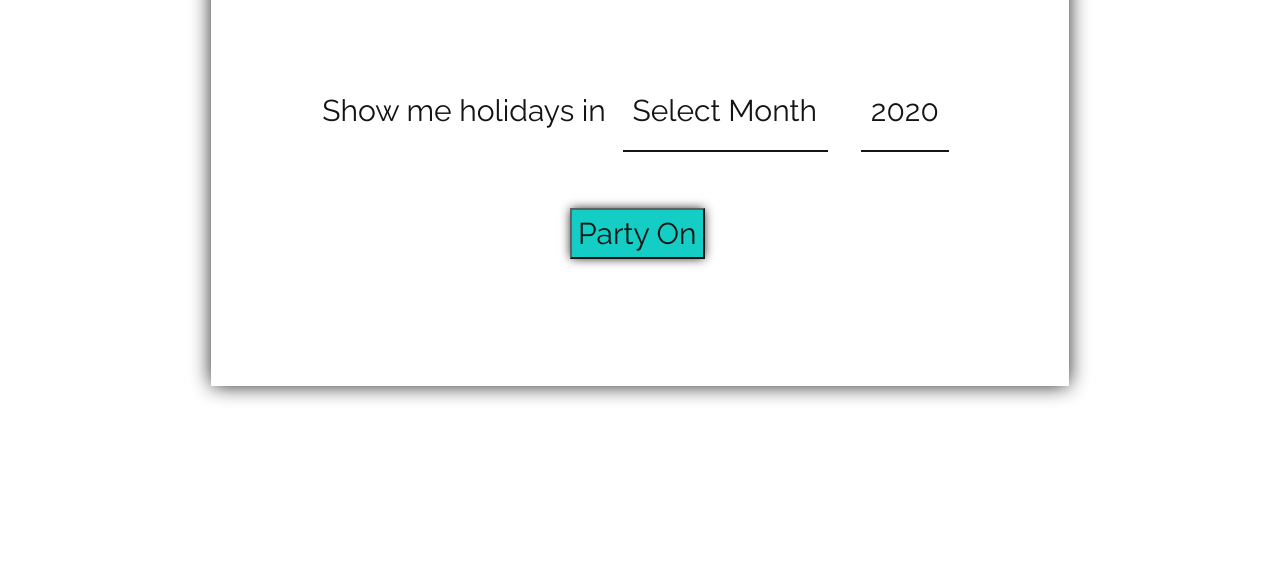
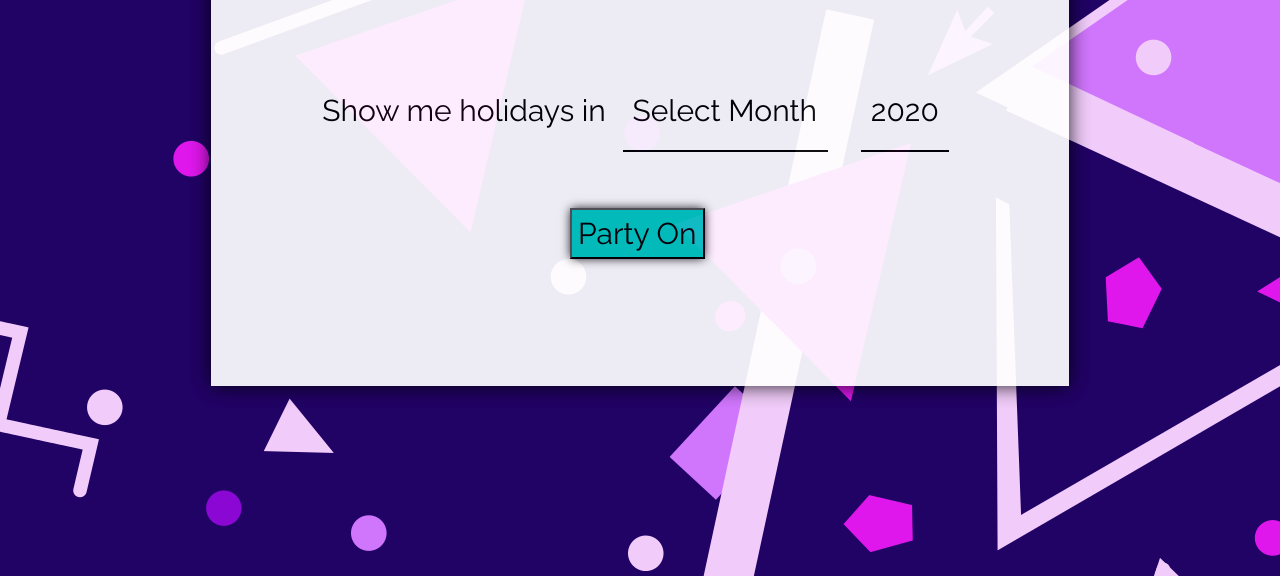
Before and after one commit to SallyMellinger/API-Project-2, a plain HTML site: page index.html in a window 1280 px wide. Shown: the part 224-800 px from the top of the page. Drawn offline with nearby package versions, Linux system fonts and the light colour scheme; the site is published under a folder, as on GitHub Pages, so addresses that start at the root find nothing; no server answers; a web font is replaced by a local one.

Commit message:
Update styles.css

```diff
--- a/styles.css
+++ b/styles.css
@@ -1,6 +1,6 @@
 body{
     color: rgb(0, 0, 0);
-    background-image: url("/purple-1788479.png");
+    background-image: url("./purple-1788479.png");
     background-position: center;
     background-attachment: fixed;
 }
```
